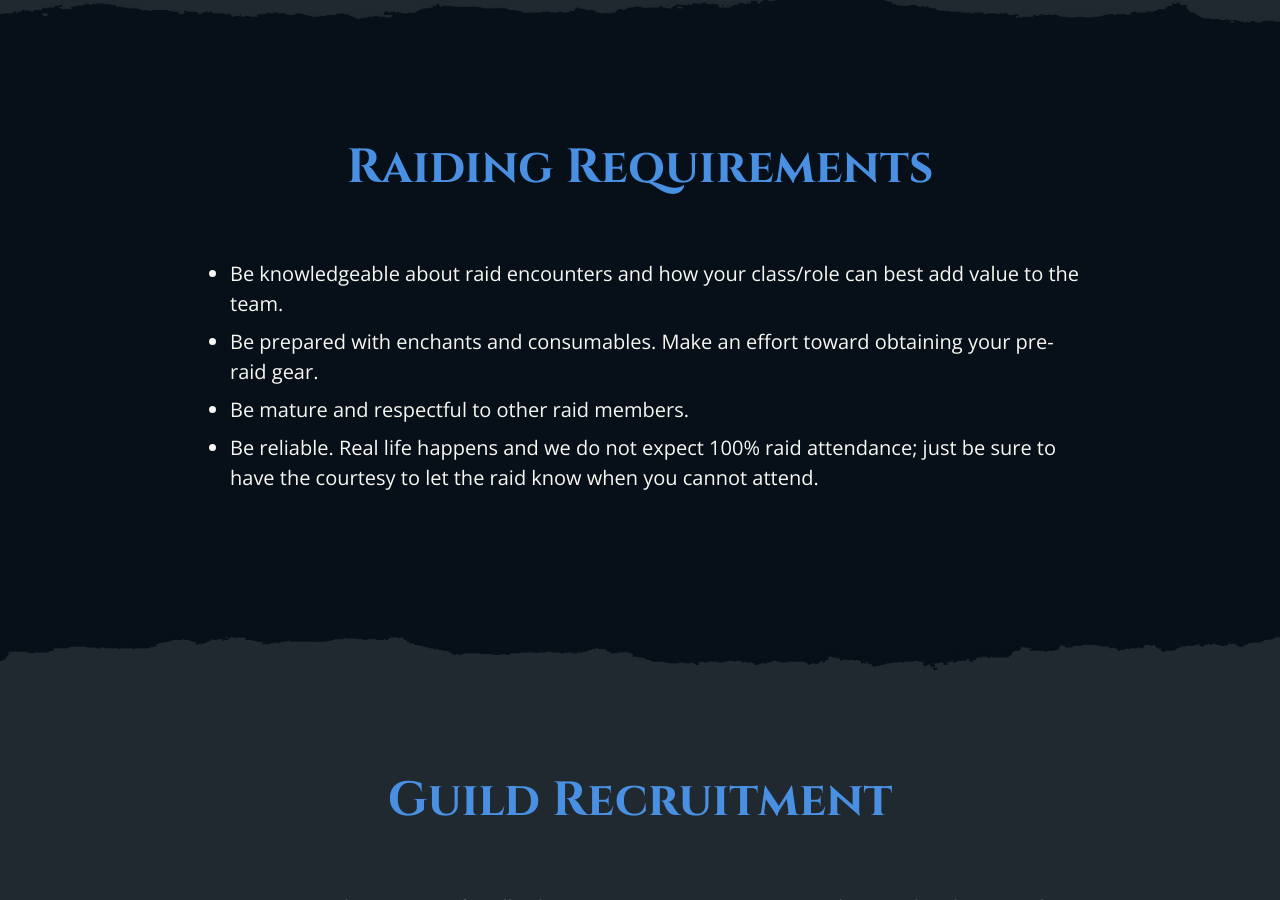
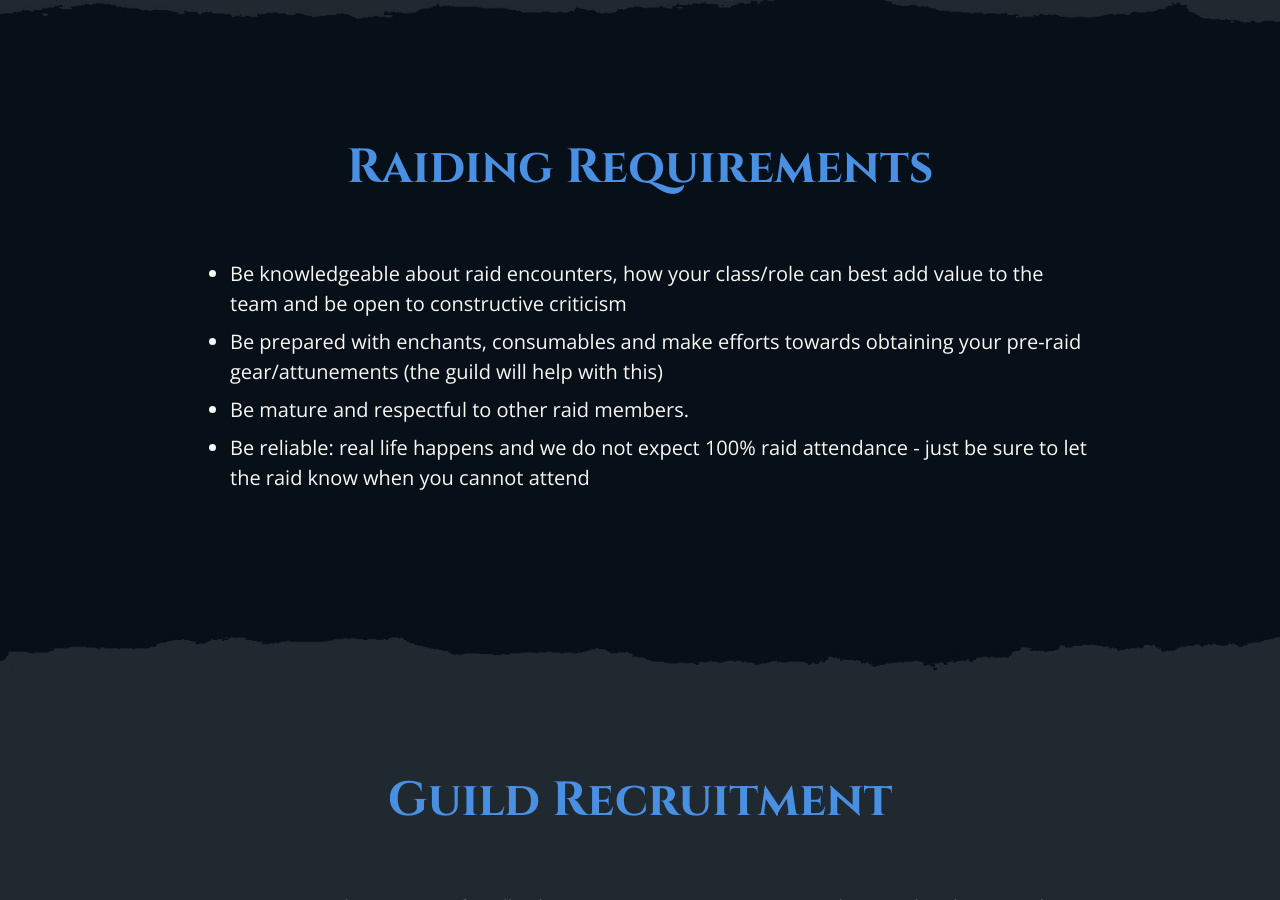
Before and after one commit to gmih/classic, a Jekyll site: the page built from index.html, in a window 1280 px wide and 900 px high, scrolled down 1921 px. Built offline with Jekyll 4.4.1, drawn with Linux system fonts in a browser that asks for light colours; nearby versions of some CDN libraries.

Commit message:
Update information

```diff
--- a/_includes/header.html
+++ b/_includes/header.html
@@ -12,8 +12,8 @@
           <a href="https://classic.warcraftlogs.com/guild/id/479857" class="menu-button">Logs &rarr;</a>
           <a href="https://discordapp.com/invite/HB56KdT" class="menu-button">Discord &rarr;</a>
           <a style="display:none" href="../about/" class="menu-button">About</a>
-          <a style="display:none" href="../raiding/" class="menu-button">Raiding</a>
-          <a style="display:none" href="../apply/" class="menu-button special-nav-button">Apply</a>
+          <a style="" href="../raiding/" class="menu-button">Raiding</a>
+          <a style="" href="../apply/" class="menu-button special-nav-button">Apply</a>
         </div>
       </nav>
       <div class="vertical">
--- a/index.html
+++ b/index.html
@@ -26,10 +26,10 @@
                 <h2 class="home__post-title post-title section-header"><span class="color-accent">Raiding</span> Requirements</h2>
 
                 <ul>
-                    <li>Be knowledgeable about raid encounters and how your class/role can best add value to the team.</li>
-                    <li>Be prepared with enchants and consumables. Make an effort toward obtaining your pre-raid gear.</li>
+                    <li>Be knowledgeable about raid encounters, how your class/role can best add value to the team and be open to constructive criticism</li>
+                    <li>Be prepared with enchants, consumables and make efforts towards obtaining your pre-raid gear/attunements (the guild will help with this)</li>
                     <li>Be mature and respectful to other raid members.</li>
-                    <li>Be reliable. Real life happens and we do not expect 100% raid attendance; just be sure to have the courtesy to let the raid know when you cannot attend.</li>
+                    <li>Be reliable: real life happens and we do not expect 100% raid attendance - just be sure to let the raid know when you cannot attend</li>
                 </ul>
 
             </div>
```
Also changed, not shown: _includes/application.html (+7 -21 lines), pages/application/index.md (added, +13 -0 lines), pages/raiding/index.md (added, +35 -0 lines), pages/thank-you/index.md (added, +7 -0 lines).
